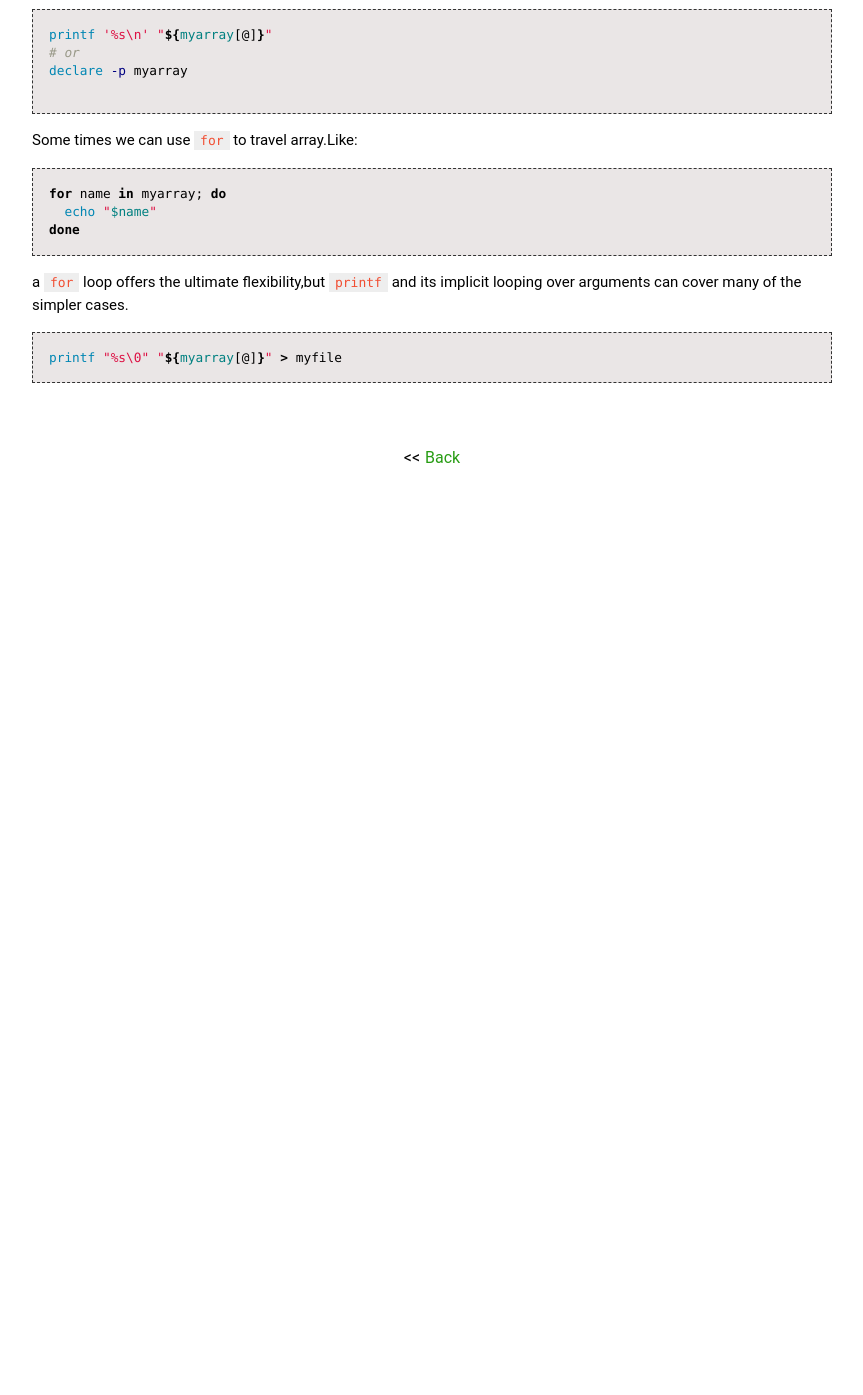
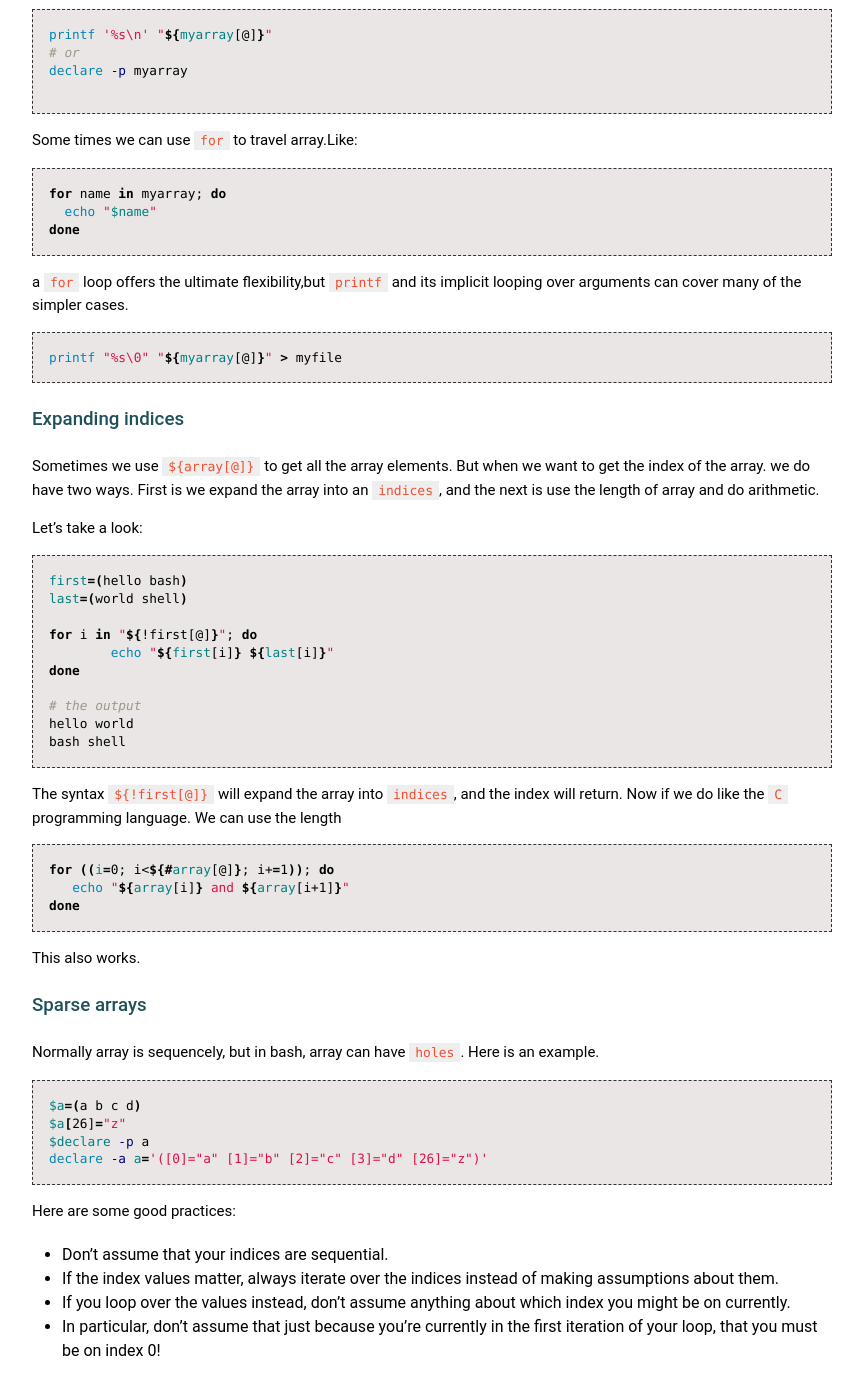
Before and after one commit to JesseEisen/DailyKeep, a Jekyll site: the page built from _posts/2016-01-01-shell-syntax-overview.md, in a window 1280 px wide and 1400 px high, scrolled down 8621 px. Shown: the top 1395 px of the window, without its empty margins (208-1071 px from the left). Built offline with Jekyll 4.4.1, drawn with Linux system fonts in a browser that asks for light colours; some web fonts are replaced; before the commit the page ends 9133 px from its top, so only the background shows below that; some of the changed text lies outside the part shown.

Commit message:
new content

````diff
--- a/_posts/2016-01-01-shell-syntax-overview.md
+++ b/_posts/2016-01-01-shell-syntax-overview.md
@@ -403,3 +403,50 @@ a `for` loop offers the ultimate flexibility,but `printf` and its implicit loopi
 ```bash
 printf "%s\0" "${myarray[@]}" > myfile
 ```
+
+### Expanding indices
+
+Sometimes we use `${array[@]}` to get all the array elements. But when we want to get the index of the array. we do have two ways. First is we expand the array into an `indices`, and the next is use the length of array and do arithmetic.
+
+Let's take a look:
+
+```bash
+first=(hello bash)
+last=(world shell)
+
+for i in "${!first[@]}"; do
+	echo "${first[i]} ${last[i]}"
+done
+
+# the output
+hello world
+bash shell
+```
+
+The syntax `${!first[@]}` will expand the array into `indices`, and the index will return. Now if we do like the `C` programming language. We can use the length
+
+```bash
+for ((i=0; i<${#array[@]}; i+=1)); do
+   echo "${array[i]} and ${array[i+1]}"
+done
+```
+
+This also works.
+
+### Sparse arrays
+
+Normally array is sequencely, but in bash, array can have `holes`. Here is an example.
+
+```bash
+$a=(a b c d)
+$a[26]="z"
+$declare -p a
+declare -a a='([0]="a" [1]="b" [2]="c" [3]="d" [26]="z")'
+```
+
+Here are some good practices:
+
++ Don't assume that your indices are sequential.
++ If the index values matter, always iterate over the indices instead of making assumptions about them.
++ If you loop over the values instead, don't assume anything about which index you might be on currently.
++ In particular, don't assume that just because you're currently in the first iteration of your loop, that you must be on index 0!
````
Also changed, not shown: other parts of _posts/2016-01-01-shell-syntax-overview.md (+1 -1 lines), _posts/2016-08-16-C-faq.md (line endings or trailing spaces), 1 other file.
